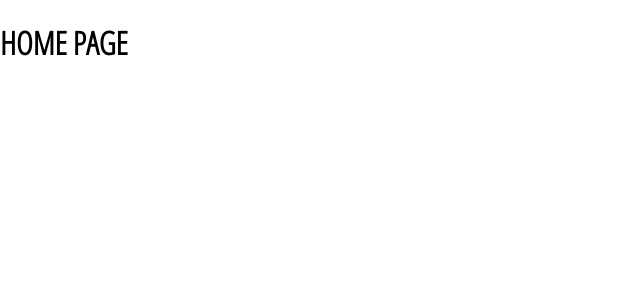
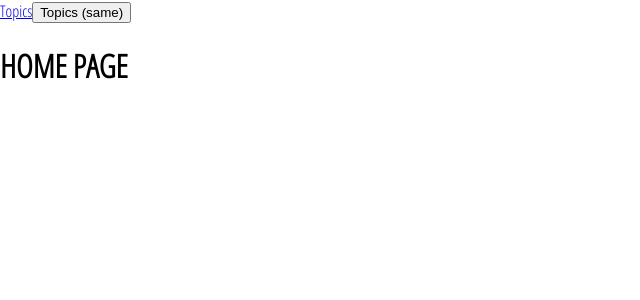
Before and after one commit to shurikation/react-store, a React (Create React App) app: page / in a window 1280 px wide. Shown: the top 300 px of the page, without its empty margins (0-640 px from the left). Built offline with nearby package versions, Linux system fonts and the light colour scheme.

Commit message:
feat: [TEMP] add dinamic routing links for example components

```diff
--- a/src/App.js
+++ b/src/App.js
@@ -1,29 +1,37 @@
 import React from 'react';
-import { Switch, Route } from 'react-router-dom';
+import { Route, Link } from 'react-router-dom';
 import './App.css';
 
 // import HomePage from '../src/pages/homepage/homepage.component.jsx';
 
-const HomePage = () => {
+const HomePage = (props) => {
+	console.log(props)
 	return (
-	<div>
-		<h1>HOME PAGE</h1>
-	</div>
+		<div>
+			<Link to='/topics'>Topics</Link>
+			<button onClick={() => props.history.push('/topics')}>Topics (same)</button>
+			<h1>HOME PAGE</h1>
+		</div>
 	);
 };
 
-const TopicsList = () => {
+const TopicsList = (props) => {
+	console.log(props)
 	return (
 		<div>
 			<h1>TOPIC PAGE</h1>
+			<Link to={`${props.match.url}/13`}>TO 13 TOPIC</Link>
+			<Link to={`${props.match.url}/17`}>TO 17 TOPIC</Link>
+			<Link to={`${props.match.url}/23`}>TO 23 TOPIC</Link>
 		</div>
 	)
 }
 
-const TopicsDetail = () => {
+const TopicsDetail = (props) => {
+console.log(props);
 	return (
 		<div>
-			<h1>TOPIC DETAIL</h1>
+			<h1>TOPIC DETAIL PAGE {props.match.params.topicId}</h1>
 		</div>
 	)
 }
@@ -31,8 +39,8 @@ const TopicsDetail = () => {
 function App() {
 	return (
 		<div>
-			<Route exact path='/' component={HomePage} />
-			<Route exact path='/topics' component={TopicsList} />
+			<Route path='/' component={HomePage} />
+			<Route exact path='/kek/kkkk/topics' component={TopicsList} />
 			<Route path='/topics/:topicId' component={TopicsDetail} />
 		</div>
 	)
```
